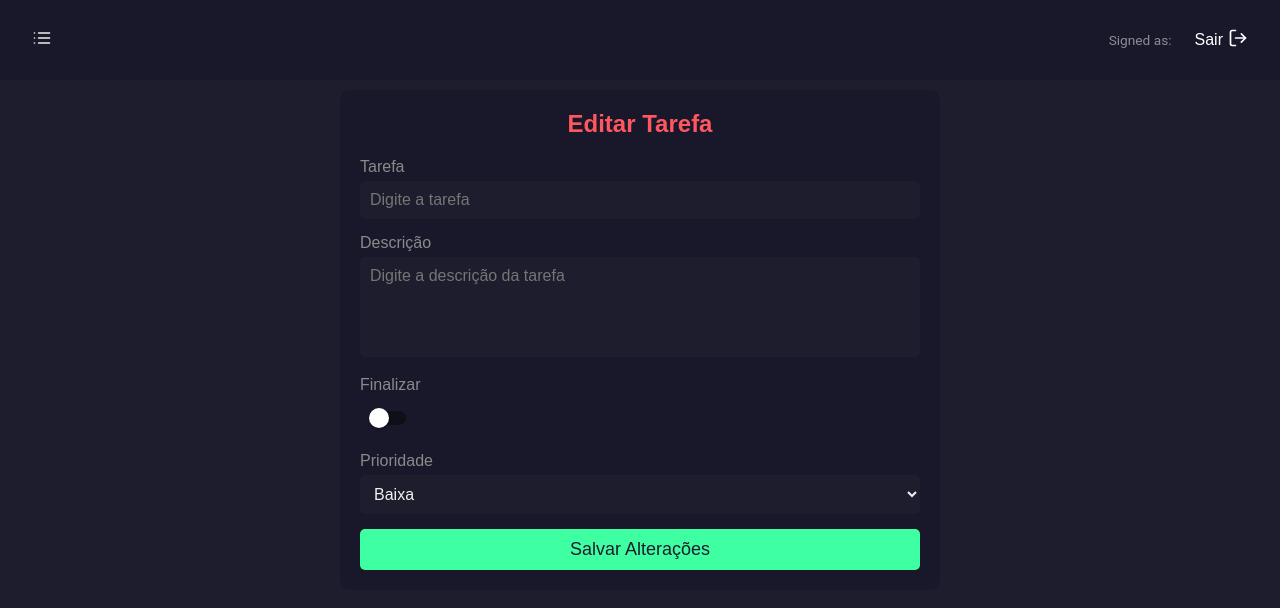
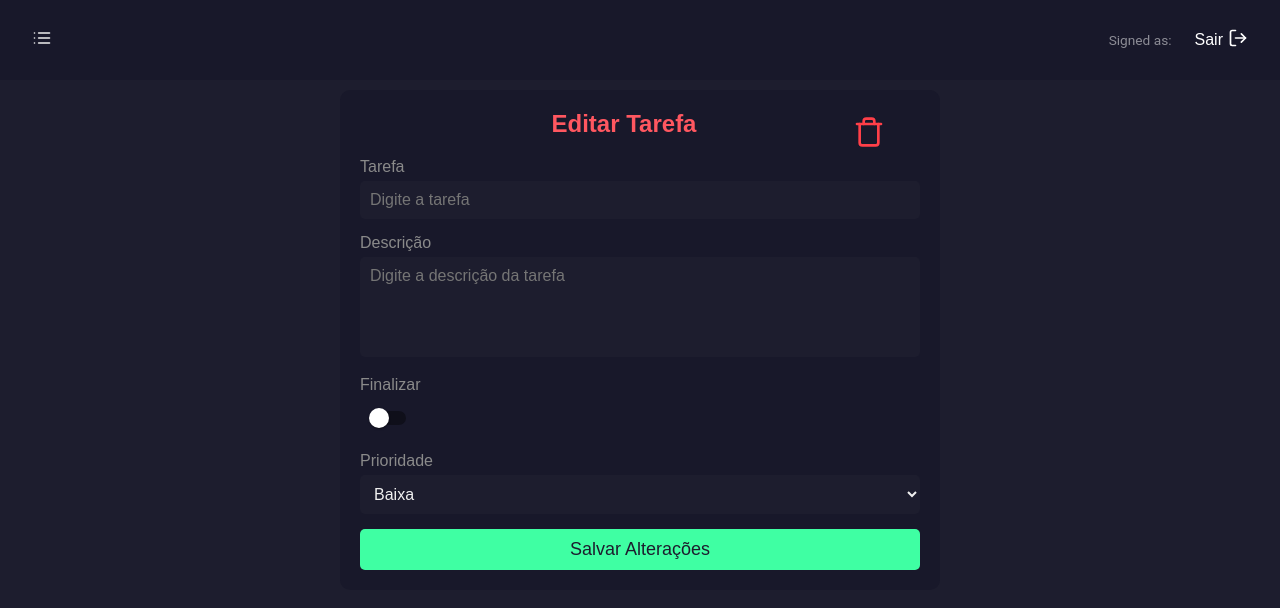
Before and after one commit to Gui-Rigaud/To-do-List---frontend, a Next.js app: page /edit_task in a window 1280 px wide. Shown: the top 608 px of the page. Built offline with nearby package versions, Linux system fonts and the light colour scheme; a web font is replaced by a local one.

Commit message:
Implementando a funcionalidade de excluir uma tarefa na tela de edição de tarefa

```diff
--- a/src/pages/edit_task/index.tsx
+++ b/src/pages/edit_task/index.tsx
@@ -9,6 +9,7 @@ import Head from 'next/head';
 
 import { Header } from '../components/UI/Header';
 import { useRouter } from 'next/router';
+import { FiTrash } from 'react-icons/fi';
 
 interface EditProps {
     taskData: TaskProps;
@@ -74,14 +75,14 @@ function EditTask() {
                 description: `${formData.description}`,
                 priority: `${formData.priority}`
             }, {
-                params:{
+                params: {
                     task_id: `${taskData.id}`
                 }
             })
 
-            if(formData.done == true){
+            if (formData.done == true) {
                 await apiClient.put('/tarefa/end', null, {
-                    params:{
+                    params: {
                         task_id: `${taskData.id}`
                     }
                 })
@@ -96,7 +97,26 @@ function EditTask() {
             console.log(erro);
             toast.error("Erro ao editar", { theme: "dark" })
         }
-    };
+    }
+
+    async function handleDeleteTask() {
+        const apiClient = setupAPIClient();
+
+        try{
+            await apiClient.delete('/tarefa/remove', {
+                params:{
+                    task_id: `${taskData.id}`
+                }
+            })
+
+            toast.success("Tarefa excluída com sucesso!", {theme: "dark"})
+
+            router.push('/list_task')
+        }catch(erro){
+            console.log(erro);
+            toast.error("Erro ao tentar deletar tarefa", {theme: "dark"})
+        }
+    }
 
     return (
         <>
@@ -105,7 +125,14 @@ function EditTask() {
             </Head>
             <Header />
             <div className={style.form_container}>
-                <h2>Editar Tarefa</h2>
+                <div className={style.form_header}>
+                    <h2>Editar Tarefa</h2>
+
+                    <button className={style.delIcon} onClick={handleDeleteTask}>
+                        <FiTrash size={32} color='#FF3F48' />
+                    </button>
+                </div>
+
                 <form onSubmit={handleSubmit}>
 
                     <div className={style.form_group}>
--- a/src/pages/edit_task/style.module.scss
+++ b/src/pages/edit_task/style.module.scss
@@ -7,17 +7,31 @@
     border-radius: 10px;
     color: white;
 
-    h2 {
-        text-align: center;
-        margin-bottom: 20px;
-        color: var(--red-700)
+    .form_header {
+        display: flex;
+        flex-direction: row;
+        justify-content: center;
+        align-items: center;
+
+        h2 {
+            text-align: center;
+            margin-bottom: 20px;
+            color: var(--red-700)
+        }
+
+        .delIcon{
+            background-color: transparent;
+            border: transparent;
+            position: relative;
+            left: 28%;
+        }
     }
 }
 
 .form_group {
     margin-bottom: 15px;
 
-    label{
+    label {
         display: block;
         margin-bottom: 5px;
         font-size: 16px;
```
